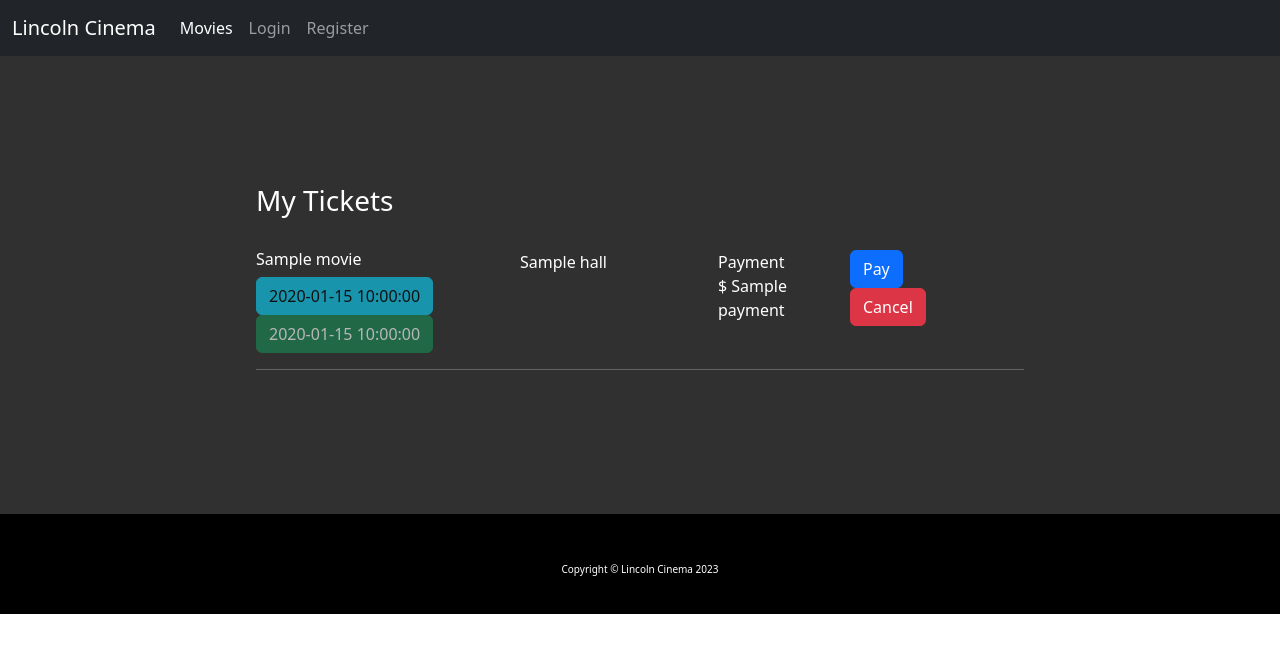
After one commit to KK6355/LincolnCinema-flask-MVCApp-pytest, a Flask app: template templates/myTickets.html in a window 1280 px wide. The commit adds this page. Shown: the top 653 px of the page. Run offline with Flask 3, Linux system fonts and the light colour scheme; the template is opened without the code that fills it: most values are stand-ins (such as "Sample title", 1, 10 or a date in 2020).

Commit message:
created my tickets page

```diff
--- a/app.py
+++ b/app.py
@@ -9,6 +9,7 @@ from models.Movie import Movie
 from models.Screen import Screen
 from HallListData import hallList
 from models.Booking import Booking
+from models.Customer import Customer
 app = Flask(__name__)
 app.secret_key = "admin123"
 @app.route('/')
@@ -126,5 +127,22 @@ def bookTicket():
     for customer in customerList:
         if customer.userId == int(customerId):
             customer.bookingList.append(newBooking)
-    print(newBooking.seatList,newBooking.createdOn)
-    return redirect(url_for("index"))
+    print(newBooking.refNum,newBooking.seatList,newBooking.createdOn)
+    return redirect(url_for("myTickets"))
+@app.route("/myTickets")
+def myTickets():
+    if session["role"]=="customer":
+        bookingList = []
+
+        for customer in customerList:
+            if customer.userId == session["userId"]:
+                bookingList = customer.bookingList
+                for booking in bookingList:
+                    booking.payment = 0
+                    for seatId in booking.seatList:
+                        for seat in seatList:
+                            if seat.seatId == seatId:
+                                booking.payment += seat.price
+        return render_template("myTickets.html", bookingList=bookingList,screenList=screenList,movieList=movieListDefault, seatList=seatList,hallList=hallList)
+    else:
+        return redirect(url_for("index"))
--- a/models/Screen.py
+++ b/models/Screen.py
@@ -30,5 +30,5 @@ class Screen:
     def scheduledTime(self):
         return self.__scheduledTime
 
-    def screenInfo(self):
-        print(f"screen Id: {self.screenId}, screen movie id: {self.movieId}, screen hall id: {self.hallId}, scheduled time: {self.scheduledTime}")
+    # def screenInfo(self):
+    #     print(f"screen Id: {self.screenId}, screen movie id: {self.movieId}, screen hall id: {self.hallId}, scheduled time: {self.scheduledTime}")
--- a/templates/base.html
+++ b/templates/base.html
@@ -38,7 +38,7 @@
           {%endif%}
           {% if session["role"] and session["role"]=='customer' %}
           <li class="nav-item">
-            <a class="nav-link" href="#">My Tickets</a>
+            <a class="nav-link" href="{{url_for('myTickets')}}">My Tickets</a>
           </li>
           {%endif%}
           {% if not session["username"] %}
--- /dev/null
+++ b/templates/myTickets.html
@@ -0,0 +1,77 @@
+{% extends "base.html" %}
+{% block content %}
+<div style="background-color: rgb(49, 48, 48);color: white;">
+    <div style="padding: 10% 20%;">
+        <div class="row">
+            <div class="col">
+                <h3>My Tickets</h3>
+            </div>
+        </div>
+        <br>
+        {% for booking in bookingList%}
+        <div class="row">
+            {% for screen in screenList %}
+                {% if screen.screenId ==  booking.screenId%}
+                    {%for movie in movieList%}
+                        {%if movie.movieId == screen.movieId%}
+                            <div class="col-4">
+                                <div class="row">
+                                    <div class="col"> <h6>{{movie.title}}</h6></div>
+                                </div>
+                                <div class="row">
+                                    <div class="col">
+                                        <button class="btn btn-info" disabled>{{screen.scheduledDate}}</button>
+                                        <button class="btn btn-success" disabled>{{screen.scheduledTime}}</button>
+                                    </div>
+                                </div>
+                            </div>
+
+                            {% for hall in hallList%}
+                                {% if hall.hallId == screen.hallId%}
+                                    <div class="col-3">
+                                        <div class="row">
+                                            <div class="col"><p>{{hall.name}}</p></div>
+                                        </div>
+                                        <div class="row">
+                                            {% for seatId in booking.seatList%}
+                                                {% for seat in seatList%}
+                                                    {%if seat.seatId == seatId and seat.hallId == hall.hallId%}
+                                                        <div class="col-2">{{seat.seatRow}}{{seat.seatNum}}<span><i class="fas fa-couch"></i></span></div>
+                                                    {%endif%}
+                                                {%endfor%}
+                                            {%endfor%}
+                                        </div>
+                                    </div>
+                                {%endif%}
+
+                            {%endfor%}
+                        {%endif%}
+                    {%endfor%}
+                {%endif%}
+            {%endfor%}
+            <div class="col-2">
+                <div class="row">
+                    <div class="col">Payment</div>
+                </div>
+                <div class="row">
+                    <div class="col">$ {{booking.payment}}</div>
+                </div>
+            </div>
+            <div class="col-3">
+                <div class="row">
+                    <div class="col">
+                        <button class="btn btn-primary">Pay</button>
+                    </div>
+                </div>
+                <div class="row">
+                    <div class="col">
+                        <button class="btn btn-danger">Cancel</button>
+                    </div>
+                </div>
+            </div>
+        </div>
+        <hr>
+        {%endfor%}
+    </div>
+</div>
+{% endblock %}
```
Also changed, not shown: models/Booking.py (+7 -5 lines).
